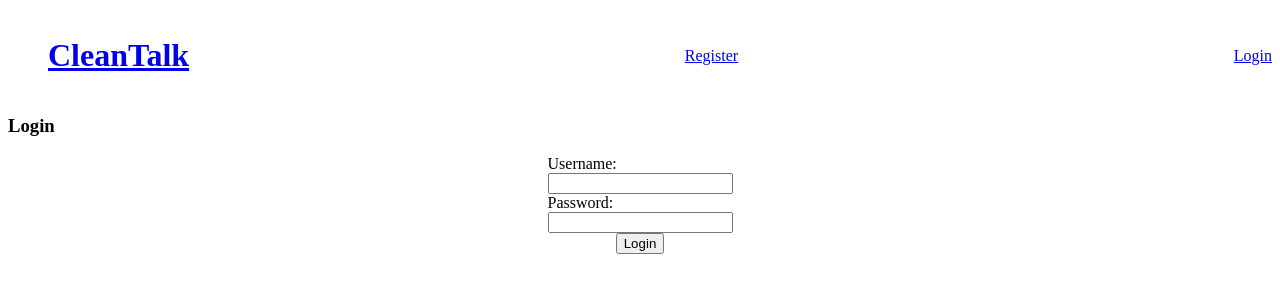
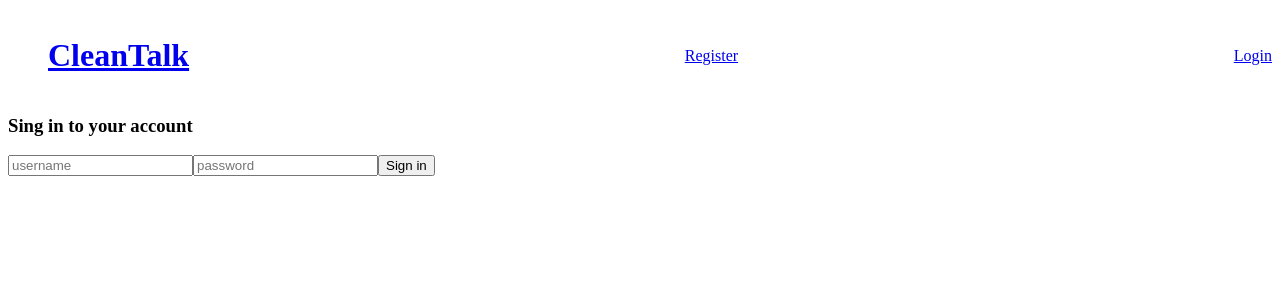
Before and after one commit to Polydexter/Clean-Talk-frontend, a React (Vite) app: page /login in a window 1280 px wide. Shown: the top 300 px of the page. Built offline with nearby package versions, Linux system fonts and the light colour scheme.

Commit message:
added basic registration and authentication with axios

```diff
--- a/package.json
+++ b/package.json
@@ -9,6 +9,8 @@
     "preview": "vite preview"
   },
   "dependencies": {
+    "axios": "^1.1.3",
+    "formik": "^2.2.9",
     "react": "^18.2.0",
     "react-dom": "^18.2.0",
     "react-router-dom": "^6.4.2"
--- a/src/App.jsx
+++ b/src/App.jsx
@@ -1,4 +1,5 @@
 import { Outlet } from 'react-router-dom'
+
 
 
 function App() {
--- a/src/Components/Navbar.jsx
+++ b/src/Components/Navbar.jsx
@@ -1,13 +1,27 @@
-import React from 'react'
-import { Link, Outlet } from 'react-router-dom'
+import React, { useContext, useEffect } from 'react';
+import { Link, Outlet } from 'react-router-dom';
+import { AuthContext } from '../contexts/AuthContext';
 
 const Navbar = () => {
+  const { user, logout } = useContext(AuthContext);
+  useEffect(() => {
+    console.log(user)
+  }, [user])
+
   return (
     <>
       <ul style={{'display':'flex', 'alignItems': 'center', 'justifyContent': 'space-between', 'listStyle':'none'}}>
         <li><Link to='chat'><h1>CleanTalk</h1></Link></li>
         <li><Link to='register'>Register</Link></li>
-        <li><Link to='login'>Login</Link></li>
+        {
+          !user ? (
+            <li><Link to='login'>Login</Link></li>
+            ) : (
+              <>
+                <span>Logged in as {user.username}</span>
+                <button onClick={logout}>Logout</button>
+              </>
+          )}
       </ul>
       <div>
         <Outlet />
--- /dev/null
+++ b/src/Components/ProtectedRoute.jsx
@@ -0,0 +1,13 @@
+import React, { useContext } from "react";
+import { Navigate } from "react-router-dom";
+import { AuthContext } from "../contexts/AuthContext";
+
+
+export default function ProtectedRoute({children}) {
+    const { user } = useContext(AuthContext)
+    console.log(user)
+    if (!user) {
+        return <Navigate to='/login' replace/>
+    }
+    return children
+}
--- a/src/Routes/Login.jsx
+++ b/src/Routes/Login.jsx
@@ -1,30 +1,95 @@
-import React, { useState } from 'react'
+import React, { useState, useContext, useEffect } from 'react'
+import { useFormik } from 'formik';
+import { useNavigate } from 'react-router-dom';
+import { AuthContext } from '../contexts/AuthContext';
 
 const Login = () => {
 
-  const [username, setUsername] = useState('');
-  const [password, setPassword] = useState('');
+  const navigate = useNavigate();
+  const [error, setError] = useState(null);
+  const { user, login } = useContext(AuthContext);
+
+  // const [username, setUsername] = useState('');
+  // const [password, setPassword] = useState('');
+
+  const formik = useFormik({
+    initialValues: {
+      username: "",
+      password: "",
+    },
+    onSubmit: async (values, { setSubmitting }) => {
+      setSubmitting(true);
+      const { username, password } = values;
+      const res = await login(username, password);
+      if (res.error || res.data) {
+        if (res.data && res.data.detail) {
+          setError(res.data.detail);
+        }
+      } else {
+        navigate("/chat");
+      }
+      setSubmitting(false);
+    },
+  });
+
+  useEffect(() => {
+    if (user) {
+      navigate("/")
+    }
+  }, [user]);
 
 
-  function handleUsernameChange(e) {
-    setUsername(e.target.value);
-  }
+  // function handleUsernameChange(e) {
+  //   setUsername(e.target.value);
+  // }
 
-  function handlePasswordChange(e) {
-    setPassword(e.target.value);
-  }
+  // function handlePasswordChange(e) {
+  //   setPassword(e.target.value);
+  // }
 
-  function handleSubmit(e) {
-    e.preventDefault();
-    console.log(username);
-    console.log(password);
-    setUsername('');
-    setPassword('');
-  }
+  // function handleSubmit(e) {
+  //   e.preventDefault();
+  //   console.log(username);
+  //   console.log(password);
+  //   setUsername('');
+  //   setPassword('');
+  // }
 
   return (
     <div>
-        <h3>Login</h3>
+        <h3>Sing in to your account</h3>
+        <form onSubmit={formik.handleSubmit}>
+          {error && <div>{JSON.stringify(error)}</div>}
+
+          <input
+            value={formik.values.username}
+            onChange={formik.handleChange}
+            type='text'
+            name='username'
+            placeholder='username'
+          />
+          <input
+            value={formik.values.password}
+            onChange={formik.handleChange}
+            type="password"
+            name='password'
+            placeholder='password'
+          />
+          <button
+          type='submit'
+        >
+          { formik.isSubmitting ? "Signing in..." : "Sign in" }
+        </button>
+        </form>
+    </div>
+  )
+}
+
+export default Login
+
+
+// Initial return value:
+{/* <h3>Login</h3>
         <form onSubmit={handleSubmit} style={{'display': 'flex', 'flexDirection': 'column', 'alignItems': 'center'}}>
           <label htmlFor='username'>Username: <br />
             <input
@@ -47,9 +112,4 @@ const Login = () => {
             />
           </label>
           <button type='submit'>Login</button>
-        </form>
-    </div>
-  )
-}
-
-export default Login
+        </form> */}
--- a/src/Routes/Register.jsx
+++ b/src/Routes/Register.jsx
@@ -1,51 +1,102 @@
+// TODO: rewrite registration form with formik
+
 import React, { useState, useEffect, useRef } from 'react'
+import axios from 'axios';
 
 const Register = () => {
 
-  const [user, setUser] = useState('');
+  const [err, setErr] = useState('');
+  const [success, setSuccess] = useState('');
+  const [username, setUserName] = useState('');
+  const [email, setEmail] = useState('');
   const [password, setPassword] = useState('');
   const [confirmPassword, setConfirmPassword] = useState('')
 
+  const submitRegistration = async(username, email, password) => {
+    try {
+      const response = await axios.post('http://localhost:8000/users/register/', { email, username, password });
+      setSuccess(response.data.message);
+    } catch(err) {
+      setErr('Registration failed');
+    }
+  }
+
   const handleSubmit = (e) => {
     e.preventDefault();
-    console.log(user, password, confirmPassword)
+    if (password === confirmPassword) {
+      submitRegistration(username, email, password);
+    } else {
+      setErr('Password fields did not match');
+      return
+    }
+    setUserName('');
+    setPassword('');
+    setConfirmPassword('');
+    setEmail('');
   }
 
   return (
-    <div>
+    <div style={{'display': 'flex', 'flexDirection': 'column', 'alignItems': 'center'}}>
         <h3>Register</h3>
-        <form onSubmit={handleSubmit} style={{'display': 'flex', 'flexDirection': 'column', 'alignItems': 'center'}}>
+        { err && (
+          <div style={{'color': 'red', 'fontWeight': '600'}}>
+            <h3>{err}</h3>
+          </div>
+        )}
+        { success && (
+          <div style={{'color': 'green', 'fontWeight': '600'}}>
+          <h3>{success}</h3>
+        </div>
+        )}
+        <form onSubmit={handleSubmit}>
             <label htmlFor='username'>
               Username: <br />
               <input
                 id='username'
                 type='text'
-                onChange={(e) => setUser(e.target.value)}
-                value={user}
+                onChange={(e) => setUserName(e.target.value)}
+                value={username}
                 autoComplete='off'
                 required
               />
-            </label>
+            </label> <br />
+            <label htmlFor='email'>
+              Email: <br />
+              <input
+                id='email'
+                type='text'
+                onChange={(e) => setEmail(e.target.value)}
+                value={email}
+                autoComplete='off'
+                required
+              />
+            </label> <br />
             <label htmlFor='password'>
               Password: <br />
               <input
                 id='password'
                 type='password'
-                onChange={(e) => setPassword(e.target.value)}
+                onChange={(e) => {
+                  setPassword(e.target.value);
+                  setErr('');
+                }}
                 value={password}
                 required
               />
-            </label>
+            </label> <br />
             <label htmlFor='confirm-password'>
               Confirm Password: <br />
               <input
                 id='confirm-password'
                 type='password'
-                onChange={(e) => setConfirmPassword(e.target.value)}
+                onChange={(e) => {
+                  setConfirmPassword(e.target.value);
+                  setErr('');
+                }}
                 value={confirmPassword}
                 required
               />
-            </label>
+            </label> <br />
             <button type='submit'>Sign Up</button>
         </form>
     </div>
--- /dev/null
+++ b/src/contexts/AuthContext.jsx
@@ -0,0 +1,59 @@
+import React, { createContext, useState } from "react";
+import { useNavigate } from "react-router-dom";
+import axios from 'axios';
+
+import AuthService from "../services/AuthService";
+import authHeader from "../services/AuthHeader";
+
+const DefaultProps = {
+    login: () => null,
+    logout: () => null,
+    authAxios: axios,
+    user: null,
+};
+
+export const AuthContext = createContext(DefaultProps);
+
+export const AuthContextProvider = ({children}) => {
+    const navigate = useNavigate();
+    const [user, setUser] = useState(() => AuthService.getCurrentUser());
+
+    async function login(username, password) {
+        console.log("Context method triggered")
+        const data = await AuthService.login(username, password);
+        setUser(data);
+        return data;
+    }
+
+    function logout() {
+        AuthService.logout();
+        setUser(null);
+        navigate("/login");
+    }
+
+    const authAxios = axios.create();
+
+    // interceptor for adding token
+    authAxios.interceptors.request.use((config) => {
+        config.headers = authHeader();
+        return config;
+    });
+
+    authAxios.interceptors.response.use(
+        (response) => {
+            return response;
+        },
+        (error) => {
+            if (error.response.status === 401) {
+                logout();
+            }
+            return Promise.reject(error)
+        }
+    );
+
+    return (
+        <AuthContext.Provider value={{ user, login, logout, authAxios }}>
+            {children}
+        </AuthContext.Provider>
+    );
+};
--- a/src/main.jsx
+++ b/src/main.jsx
@@ -1,21 +1,32 @@
-import React from 'react'
-import ReactDOM from 'react-dom/client'
-import { BrowserRouter as Router, Routes, Route } from 'react-router-dom'
-import App from './App'
-import Navbar from './Components/Navbar'
-import Chat from './Routes/Chat'
-import Login from './Routes/Login'
-import Register from './Routes/Register'
+import React from 'react';
+import ReactDOM from 'react-dom/client';
+import App from './App';
+import { BrowserRouter as Router, Routes, Route } from 'react-router-dom';
+import Navbar from './Components/Navbar';
+import Register from './Routes/Register';
+import Chat from './Routes/Chat';
+import Login from './Routes/Login';
+import ProtectedRoute from './Components/ProtectedRoute';
+import { AuthContextProvider } from './contexts/AuthContext';
 
 
 ReactDOM.createRoot(document.getElementById('root')).render(
   <Router>
     <Routes>
       <Route path='/' element={<App />}>
-        <Route path='' element={<Navbar />}>
+        <Route path='' element={
+          <AuthContextProvider>
+            <Navbar />
+          </AuthContextProvider>
+        }
+        >
           <Route path='register' element={<Register />}/>
           <Route path='login' element={<Login />}/>
-          <Route path='chat' element={<Chat />}/>
+          <Route path='chat' element={
+            <ProtectedRoute>
+              <Chat />
+            </ProtectedRoute>
+          }/>
         </Route>
       </Route>
     </Routes>
--- /dev/null
+++ b/src/services/AuthHeader.jsx
@@ -0,0 +1,12 @@
+export default function authHeader() {
+    const localStorageUser = localStorage.getItem('user');
+    if (!localStorageUser) {
+        return {}
+    }
+
+    const user = JSON.parse(localStorageUser);
+    if (user && user.token) {
+        return { Authorization: `Bearer ${user.token}`}
+    }
+    return {};
+}
--- /dev/null
+++ b/src/services/AuthService.jsx
@@ -0,0 +1,39 @@
+import axios from "axios";
+
+// Provides a set of custom methods to handle user info and login functions
+class AuthService {
+    setUserInLocalStorage(data) {
+        localStorage.setItem('user', JSON.stringify(data))
+    }
+
+    async login(username, password) {
+        console.log("login triggered")
+        const response = await axios.post("http://localhost:8000/api/token/", { username, password});
+        if (!response.data.access) {
+            return response.data
+        }
+        const config = {
+            headers: {
+                "Authorization": `Bearer ${response.data.access}`,
+                'Content-Type': 'application/json'
+            }
+        }
+        const respose2 = await axios.get('http://localhost:8000/users/details', config)
+        console.log(respose2)
+        const user = respose2.data.user
+        this.setUserInLocalStorage(user)
+        return user
+    }
+
+    logout() {
+        localStorage.removeItem('user');
+    }
+
+    getCurrentUser() {
+        // TODO: May need logic for when there is no user
+        const user = localStorage.getItem('user');
+        return JSON.parse(user);
+    }
+}
+
+export default new AuthService();
```
Also changed, not shown: 1 other file (tests, documents, lock files or other folders).
